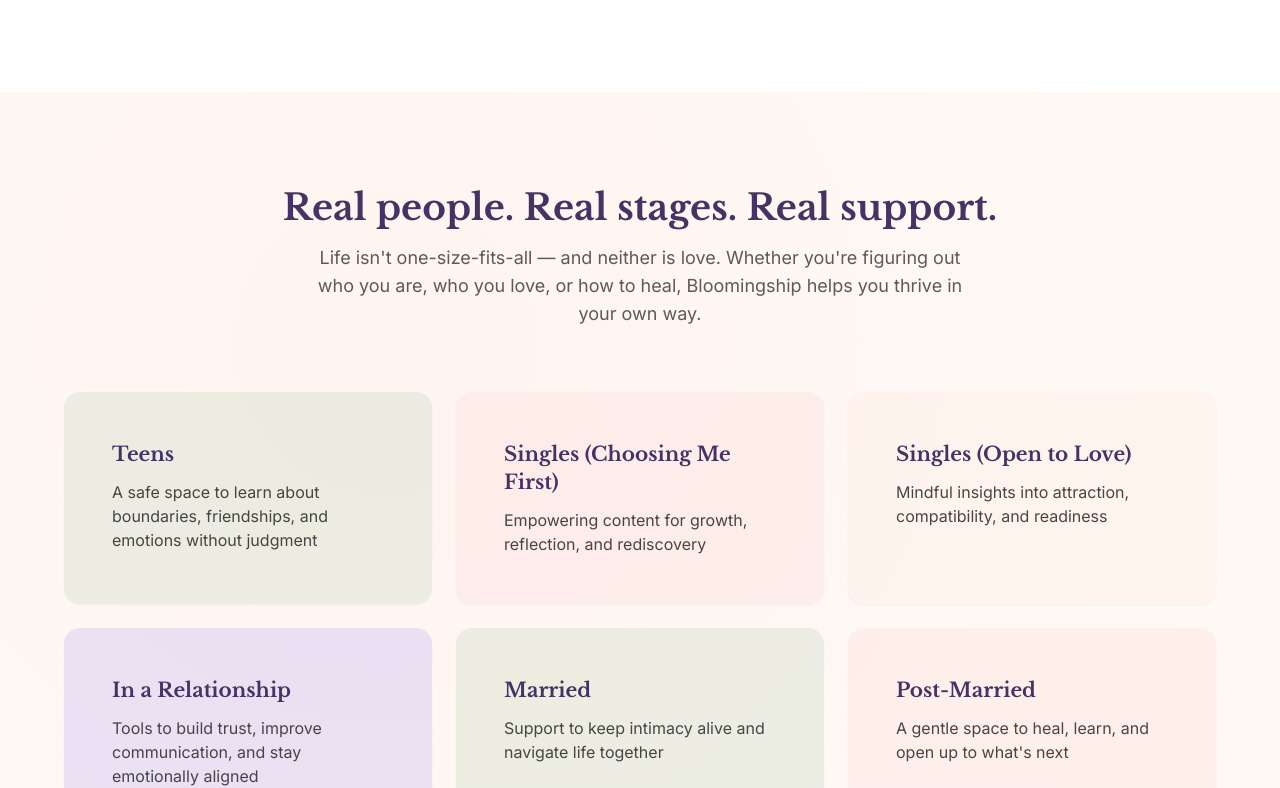
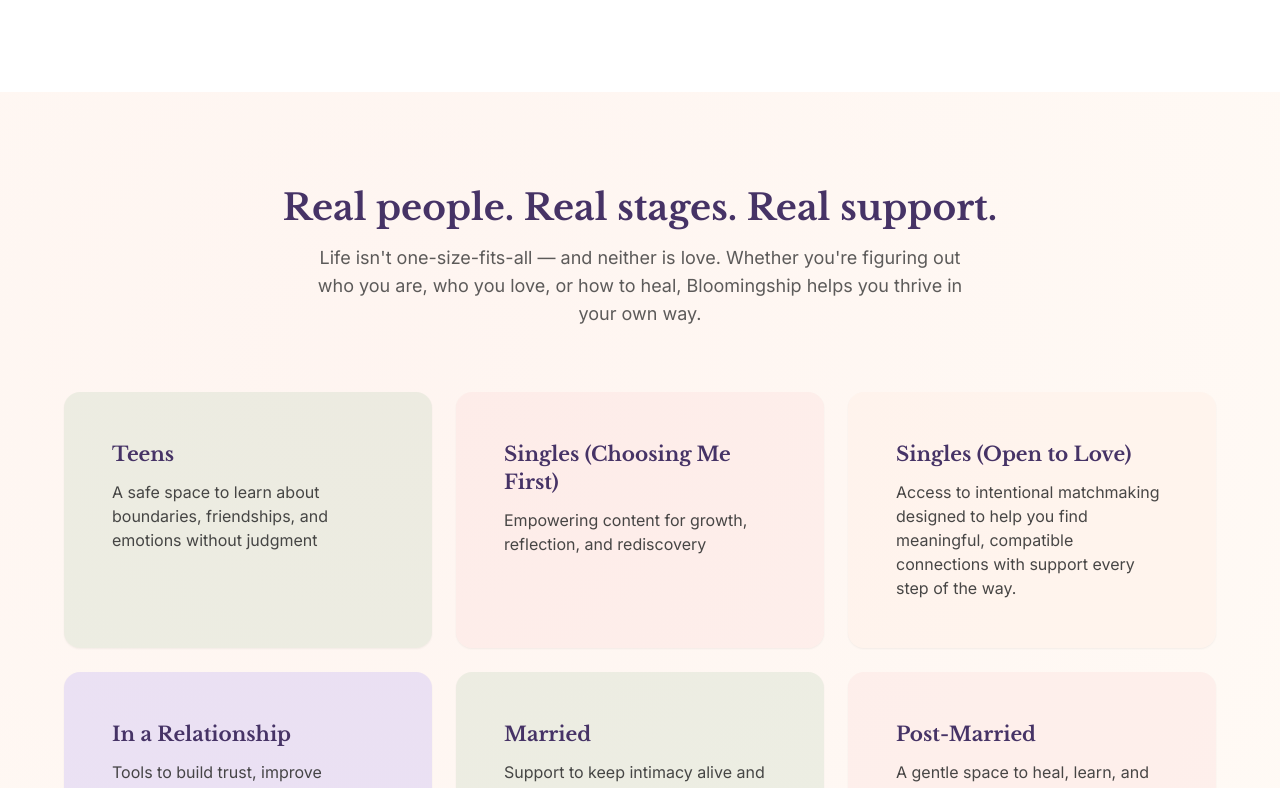
Before and after one commit to Rukky-baby/blooming-path-design, a React (Vite) app: page / in a window 1280 px wide. Shown: the part 1335-2123 px from the top of the page. Built offline with nearby package versions, Linux system fonts and the light colour scheme.

Commit message:
Fix: Update WhyJoinSection content
Updated the "Singles (Open to Love)" benefit description in the WhyJoinSection component.

```diff
--- a/src/components/WhyJoinSection.tsx
+++ b/src/components/WhyJoinSection.tsx
@@ -1,4 +1,3 @@
-
 import { Card, CardContent } from "@/components/ui/card";
 
 const userTypes = [
@@ -14,7 +13,7 @@ const userTypes = [
   },
   {
     type: "Singles (Open to Love)",
-    benefit: "Mindful insights into attraction, compatibility, and readiness",
+    benefit: "Access to intentional matchmaking designed to help you find meaningful, compatible connections with support every step of the way.",
     color: "bg-bloom-peach/20",
   },
   {
```
